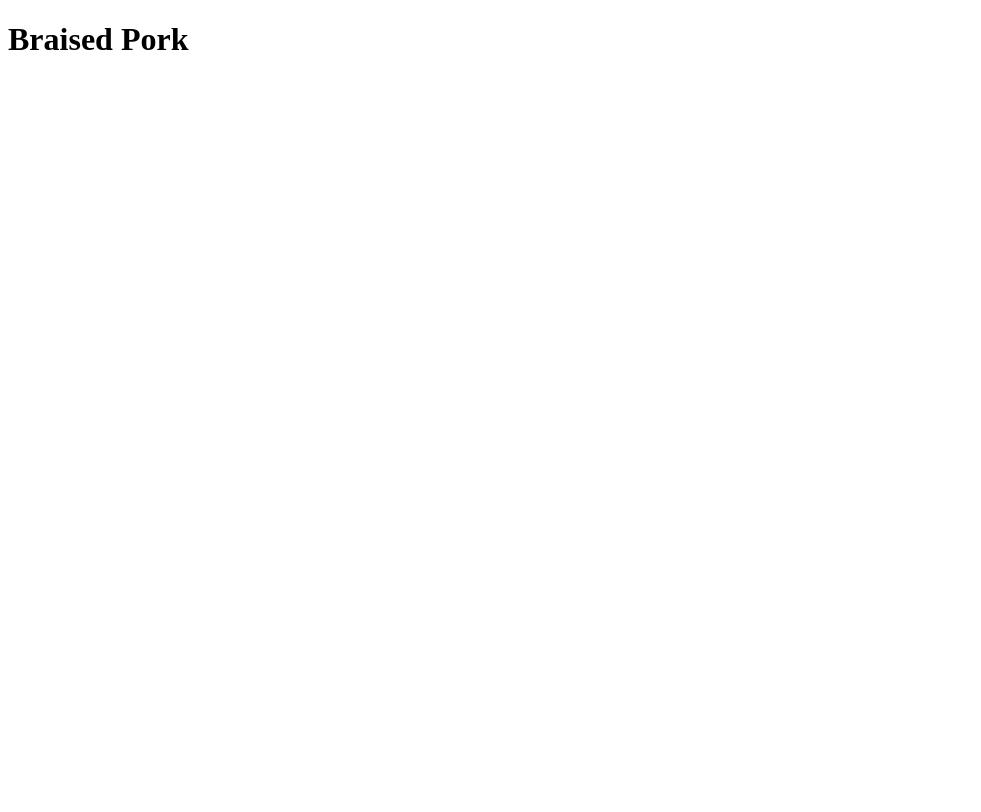
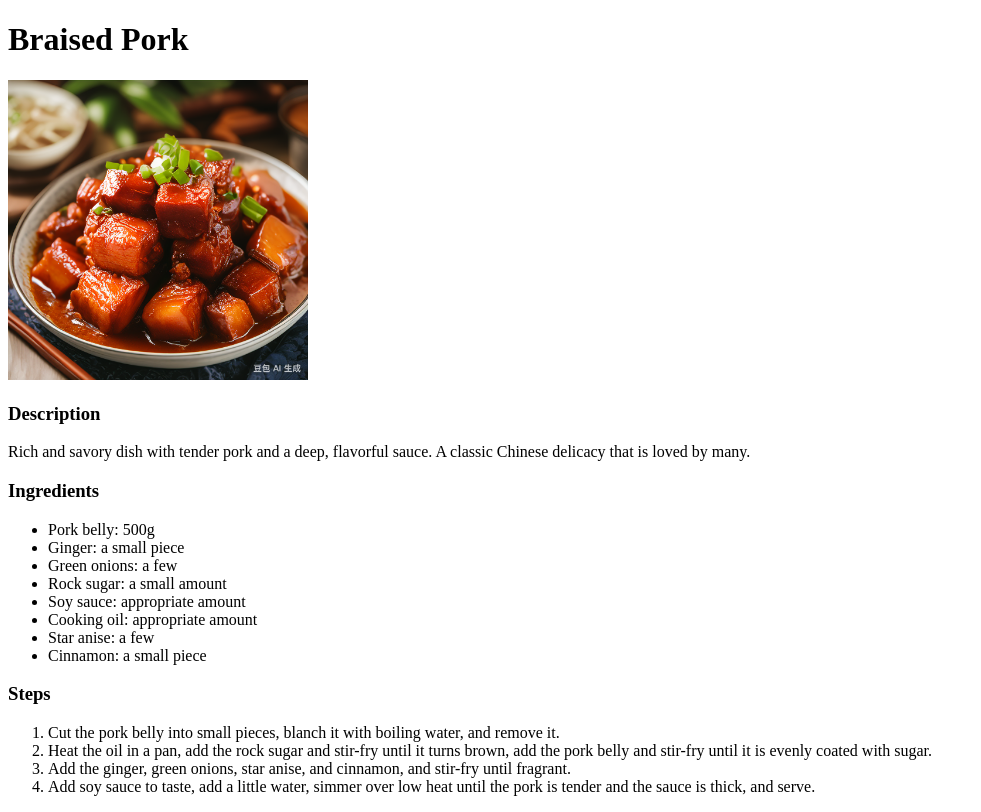
Before and after one commit to Jiajun-Chu/odin-recipes, a plain HTML site: page recipes/Braised_Pork.html in a window 1280 px wide. Shown: the whole page, without its empty margins (0-981 px from the left). Drawn offline with Linux system fonts and the light colour scheme.

Commit message:
feature: more details in recipes

```diff
--- a/recipes/Braised_Pork.html
+++ b/recipes/Braised_Pork.html
@@ -7,5 +7,26 @@
 </head>
 <body>
     <h1>Braised Pork</h1>
+    <img src="../pics/Braised_Pork.png" alt="Braised Pork" height="300" weight="300">
+    <h3>Description</h3>
+    <p>Rich and savory dish with tender pork and a deep, flavorful sauce. A classic Chinese delicacy that is loved by many.</p>
+    <h3>Ingredients</h3>
+    <ul>
+        <li>Pork belly: 500g</li>
+        <li>Ginger: a small piece</li>
+        <li>Green onions: a few</li>
+        <li>Rock sugar: a small amount</li>
+        <li>Soy sauce: appropriate amount</li>
+        <li>Cooking oil: appropriate amount</li>
+        <li>Star anise: a few</li>
+        <li>Cinnamon: a small piece</li>
+    </ul>
+    <h3>Steps</h3>
+    <ol>
+        <li>Cut the pork belly into small pieces, blanch it with boiling water, and remove it.</li>
+        <li>Heat the oil in a pan, add the rock sugar and stir-fry until it turns brown, add the pork belly and stir-fry until it is evenly coated with sugar.</li>
+        <li>Add the ginger, green onions, star anise, and cinnamon, and stir-fry until fragrant.</li>
+        <li>Add soy sauce to taste, add a little water, simmer over low heat until the pork is tender and the sauce is thick, and serve.</li>
+    </ol>
 </body>
 </html>
```
Also changed, not shown: index.html (+5 -3 lines), recipes/Eggplant_with_Minced_Meat.html (+20 -0 lines), recipes/Scrambled_Eggs_with_Tomatoes.html (+19 -0 lines), pics/Braised_Pork.png (added), pics/Eggplant_with_Minced_Meat.png (added), pics/Scrambled_Eggs_with_Tomatoes.png (added).
